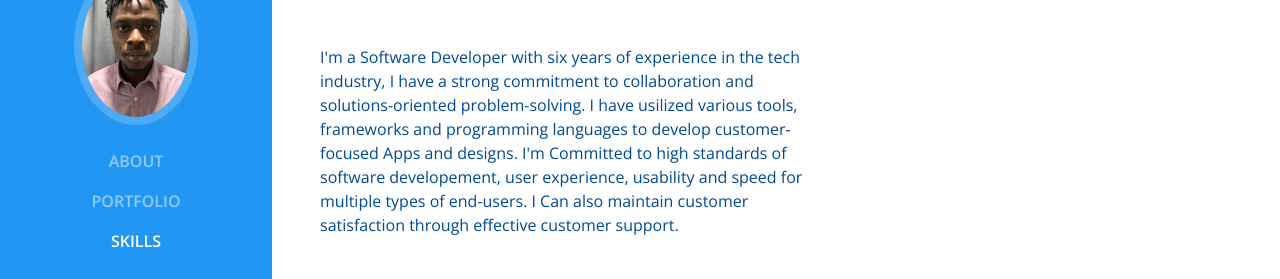
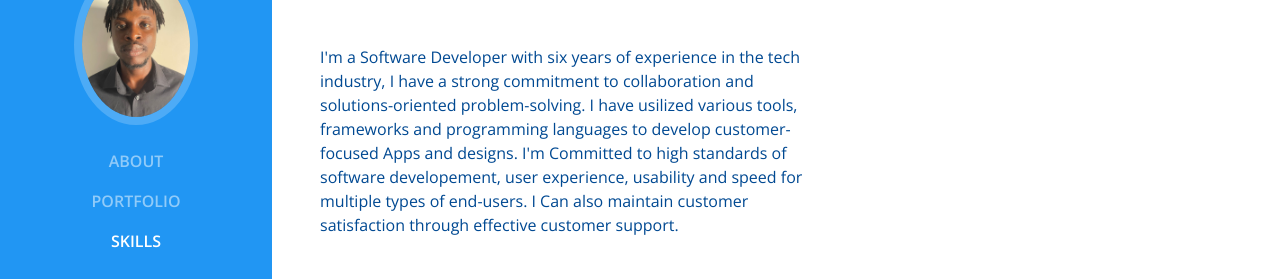
Before and after one commit to nnamanichijindu/2Dportfolio, a plain HTML site: page index.html in a window 1280 px wide. Shown: the part 291-570 px from the top of the page. Drawn offline with nearby package versions, Linux system fonts and the light colour scheme; a web font is replaced by a local one.

Commit message:
Update index.html

```diff
--- a/index.html
+++ b/index.html
@@ -33,7 +33,7 @@ License URL: https://creativecommons.org/licenses/by/4.0/
       <a class="navbar-brand js-scroll-trigger" href="#page-top">
         <!--<span class="d-block d-lg-none  mx-0 px-0"><img src="img/logo-white.png" alt="" class="img-fluid"></span>-->
         <span class="d-none d-lg-block">
-          <img class="img-fluid img-profile rounded-circle mx-auto mb-2" src="img/MY_IMG.jpg" alt="">
+          <img class="img-fluid img-profile rounded-circle mx-auto mb-2" src="IMGG.jpg" alt="">
         </span>
       </a>
         <button class="navbar-toggler" type="button" data-toggle="collapse" data-target="#navbarSupportedContent" aria-controls="navbarSupportedContent" aria-expanded="false" aria-label="Toggle navigation">
```
